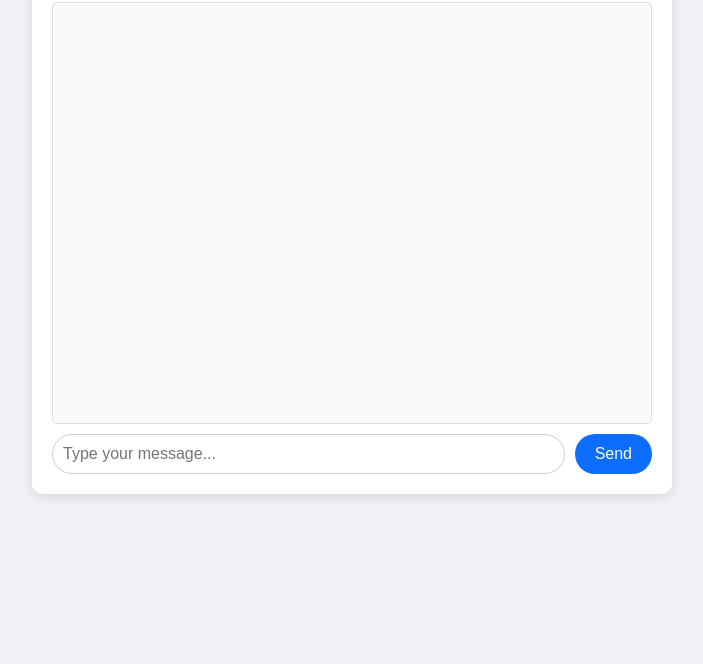
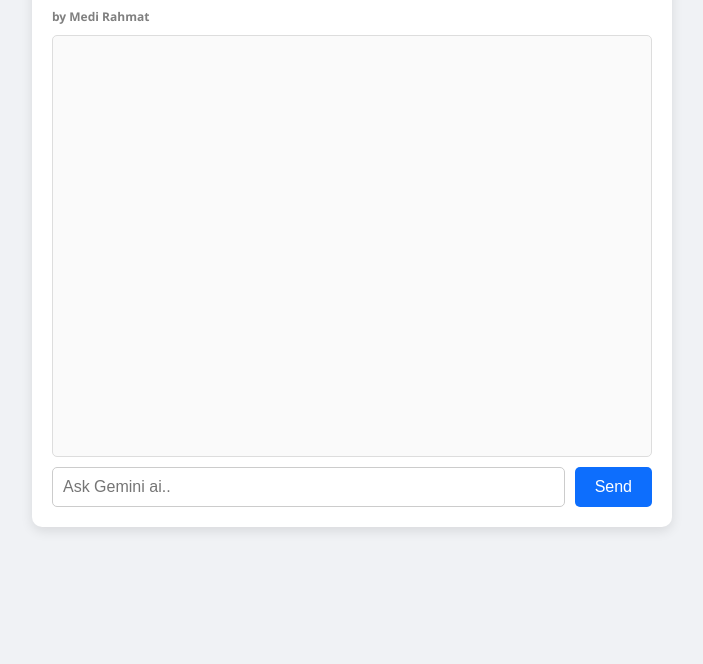
Before and after one commit to MediRa/gemini-chatbot-api, a website: page public/index.html in a window 1280 px wide. Shown: the part 136-800 px from the top of the page, without its empty margins (288-991 px from the left). Drawn offline with Linux system fonts and the light colour scheme.

Commit message:
change some ui element in html and css

```diff
--- a/public/index.html
+++ b/public/index.html
@@ -9,9 +9,10 @@
 <body>
   <div class="container">
     <h1>Gemini AI Chatbot</h1>
+    <h2>by Medi Rahmat</h2>
     <div id="chat-box" class="chat-box"></div>
     <form id="chat-form">
-      <input type="text" id="user-input" placeholder="Type your message..." autocomplete="off" required />
+      <input type="text" id="user-input" placeholder="Ask Gemini ai.." autocomplete="off" required />
       <button type="submit">Send</button>
     </form>
   </div>
--- a/public/style.css
+++ b/public/style.css
@@ -1,5 +1,5 @@
 body {
-  font-family: Arial, sans-serif;
+  font-family: 'Segoe UI', Tahoma, Verdana, sans-serif;
   background-color: #f0f2f5;
   margin: 0;
   padding: 0;
@@ -18,6 +18,11 @@ h1 {
   text-align: center;
   margin-bottom: 20px;
 }
+h2 {
+  text-align: left;
+  font-size: 12px;
+  color: gray ;
+}
 
 .chat-box {
   height: 400px;
@@ -32,7 +37,7 @@ h1 {
 .message {
   margin: 8px 0;
   padding: 8px 12px;
-  border-radius: 20px;
+  border-radius: 5px;
   max-width: 80%;
   display: inline-block;
 }
@@ -57,7 +62,7 @@ form {
 input[type="text"] {
   flex: 1;
   padding: 10px;
-  border-radius: 20px;
+  border-radius: 5px;
   border: 1px solid #ccc;
   font-size: 16px;
 }
@@ -67,7 +72,7 @@ button {
   border: none;
   background-color: #0d6efd;
   color: white;
-  border-radius: 20px;
+  border-radius: 5px;
   font-size: 16px;
   cursor: pointer;
 }
```
